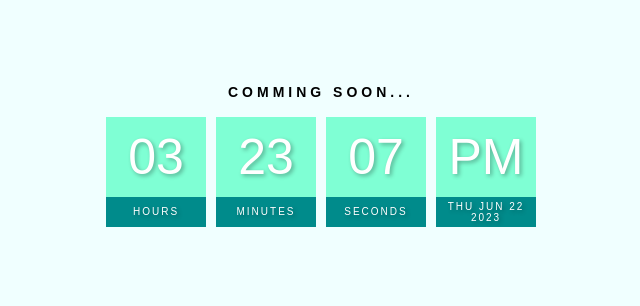
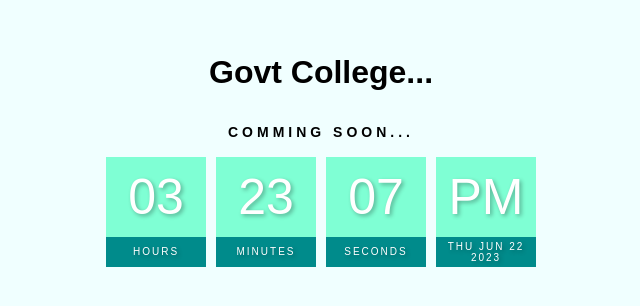
Before and after one commit to engradeelnayyar/decfsd, a plain HTML site: page index.html in a window 1280 px wide. Shown: the part 248-554 px from the top of the page, without its empty margins (319-959 px from the left). Drawn offline with Linux system fonts and the light colour scheme.

Commit message:
Update index.html

```diff
--- a/index.html
+++ b/index.html
@@ -8,6 +8,7 @@
   <link rel="stylesheet" type="text/css" href="index.css">
 </head>
 <body>
+    <h1>Govt College...</h1>
     <h2>Comming Soon...</h2>
     <div class="clock">
         <div>
```
